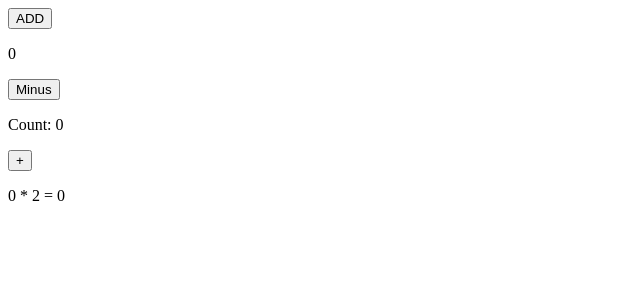
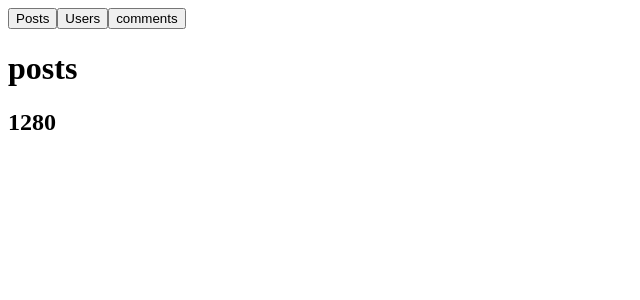
Before and after one commit to muazimmaqbool/Reactjs-with-Me, a React (Create React App) app: page / in a window 1280 px wide. Shown: the top 300 px of the page, without its empty margins (0-640 px from the left). Built offline with nearby package versions, Linux system fonts and the light colour scheme.

Commit message:
useEffect 3

```diff
--- a/src/App.jsx
+++ b/src/App.jsx
@@ -106,8 +106,8 @@ function App() {
       {/* <UseState3/> */}
 
       {/* <UseEffect/> */}
-      <UseEffect2/>
-      {/* <UseEffect3/> */}
+      {/* <UseEffect2/> */}
+      <UseEffect3/>
       {/* <UseEffect4Example/> */}
 
       {/* <UseMemo /> */}
--- a/src/Hooks/UseEffect3.jsx
+++ b/src/Hooks/UseEffect3.jsx
@@ -40,7 +40,7 @@ function AppExample() {
   );
 }
 
-//example: modifying the variable based on the width of the window that we have open
+//Example: modifying the variable based on the width of the window that we have open
 function GetWidth() {
   const [winWidth, setWidth] = useState(window.innerWidth); //window.innerWidth : is used to get width of window
 
```
